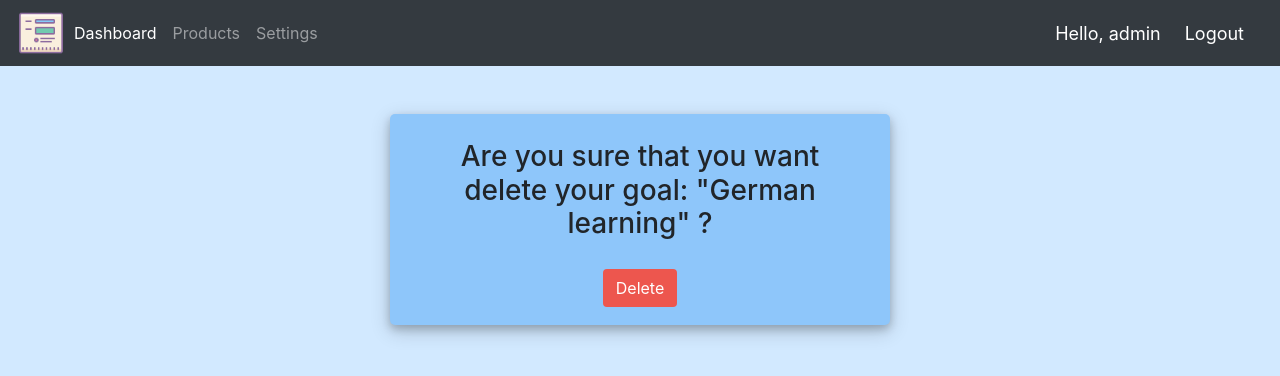
After one commit to rdubowski/Learing-Goals-App, a Django app: page /1/delete_goal/ in a window 1280 px wide. The commit adds this page. Shown: the top 376 px of the page. Run offline with Django 3.2, Linux system fonts and the light colour scheme; a user stored in the database is signed in; data comes from the database, SQL or seed files in the repository; both versions use the stored data as it was after the commit; some libraries are stand-ins or nearby versions.

Commit message:
Add views:delete_goal and its view

```diff
--- a/goals/urls.py
+++ b/goals/urls.py
@@ -8,6 +8,7 @@ urlpatterns = [
     path('register/', views.registerPage, name='register'),
     path('dashboard/', views.dashboard, name='dashboard'),
     path('create_goal/', views.create_goal, name='create_goal'),
+    path('<int:id>/delete_goal/', views.delete_goal, name='delete_goal'),
     path('goal/<int:id>/tasks/', views.LearningGoalTasks, name='tasks'),
     # path('todo/<int:pk>', views.singleTodo, name='single-todo'),
     # path('add/', views.addTodo, name='add'),
--- a/goals/views.py
+++ b/goals/views.py
@@ -31,17 +31,20 @@ def registerPage(request):
 
 
 def loginPage(request):
-    if request.method == 'POST':
-        username = request.POST.get('username')
-        password = request.POST.get('password')
-        user = authenticate(request, username=username, password=password)
-        if user is not None:
-            login(request, user)
-            return redirect('dashboard')
-        else:
-            messages.info(request, 'Username OR password is incorrect')
-    context = {}
-    return render(request, 'to_do_manager/login.html', context)
+    if request.user.is_authenticated:
+        return redirect('dashboard')
+    else:
+        if request.method == 'POST':
+            username = request.POST.get('username')
+            password = request.POST.get('password')
+            user = authenticate(request, username=username, password=password)
+            if user is not None:
+                login(request, user)
+                return redirect('dashboard')
+            else:
+                messages.info(request, 'Username OR password is incorrect')
+        context = {}
+        return render(request, 'to_do_manager/login.html', context)
 
 def logoutPage(request):
     logout(request)
@@ -74,6 +77,18 @@ def create_goal(request):
     context = {'form' :form}
     return render(request, 'single_goal/create_goal.html', context)
 
+@login_required(login_url='login')
+def delete_goal(request, id):
+    goal = LearningGoal.objects.get(id=id)
+    if request.method == "POST":
+        goal.delete()
+        return redirect('dashboard')
+    context = {'goal': goal}
+    return render(request, 'single_goal/delete_goal.html', context)
+
+
+
+
 
 @login_required(login_url='login')
 def LearningGoalTasks(request, id):
--- a/static/to_do_manager/css/styles.css
+++ b/static/to_do_manager/css/styles.css
@@ -10,6 +10,18 @@
 .card-header p{
     font-size: 1.25rem;
 }
-.fa-pen-square {
-    font-size: 30px;
+.fa-pen-square, .fa-trash {
+    font-size: 26px;
 }
+.iconfo .fa-trash {
+    color: rgba(255, 0, 0, 0.609);
+}
+.iconfo:hover .fa-trash {
+    color: rgba(194, 3, 3, 0.664);
+}
+
+.btn-deleter {
+    width: 100%;
+    background: #ED564E!important;
+    color: white !important;
+}
--- /dev/null
+++ b/templates/single_goal/delete_goal.html
@@ -0,0 +1,23 @@
+{% extends "to_do_manager/base.html" %}
+{% block content %}
+
+<div class="container h-100">
+    <div class="d-flex justify-content-center h-100 mt-5">
+        <div class="user_card creating-goal">
+            <div class="d-flex justify-content-center mt-3">
+
+
+                <h3 class="text-center px-4">Are you sure that you want delete your goal: "{{goal.name}}" ?</h3>
+            </div>
+            <div class="d-flex justify-content-center form_container">
+                <form method="POST" action="">
+                    {% csrf_token %}
+                    <div class="d-flex justify-content-center login_container">
+                        <input class="btn btn-deleter mb-2" type="submit" value="Delete">
+                    </div>
+                </form>
+            </div>
+        </div>
+    </div>
+</div>
+{% endblock content %}
--- a/templates/to_do_manager/dashboard.html
+++ b/templates/to_do_manager/dashboard.html
@@ -9,9 +9,11 @@
     {% for learninggoal in LearningGoals  %}
     <div class="col-3">
         <div class="card mb-2" style="max-width: 18rem;">
-            <div class="card-header d-flex justify-content-between">
+            <div class="card-header d-flex">
                 <p class="mb-1">{{ learninggoal.name }}</p>
-                <a href="{% url 'tasks' learninggoal.pk %}"><i class="fas fa-pen-square"></i></a>
+                <a href="{% url 'tasks' learninggoal.pk %}" class="iconfo mx-2 my-0"><i
+                        class="fas fa-pen-square"></i></a>
+                <a href="{% url 'delete_goal' learninggoal.pk %}" class="iconfo"><i class="fas fa-trash"></i></a>
             </div>
             <div class="card-body">
                 {%for single_task in learninggoal.tasks.all %}
```
Also changed, not shown: db.sqlite3.
